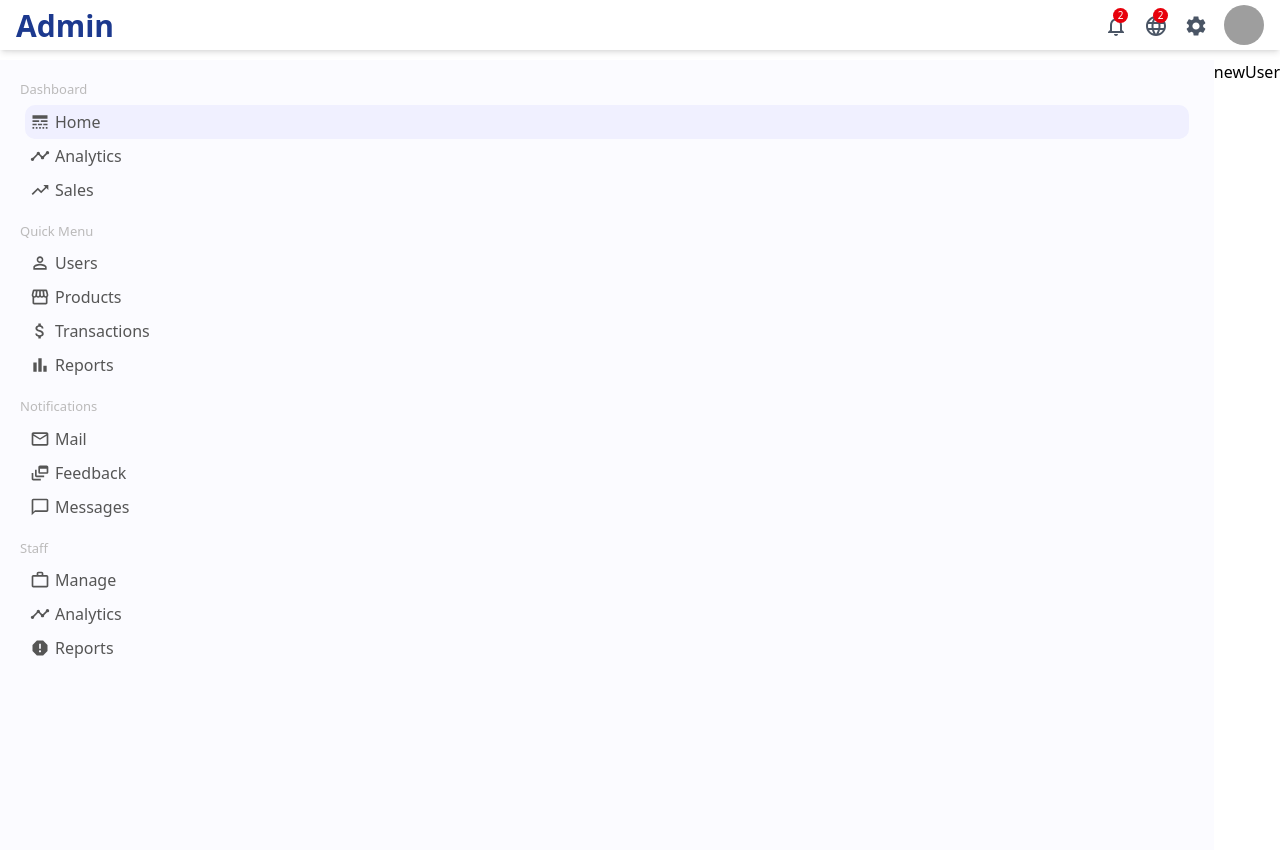
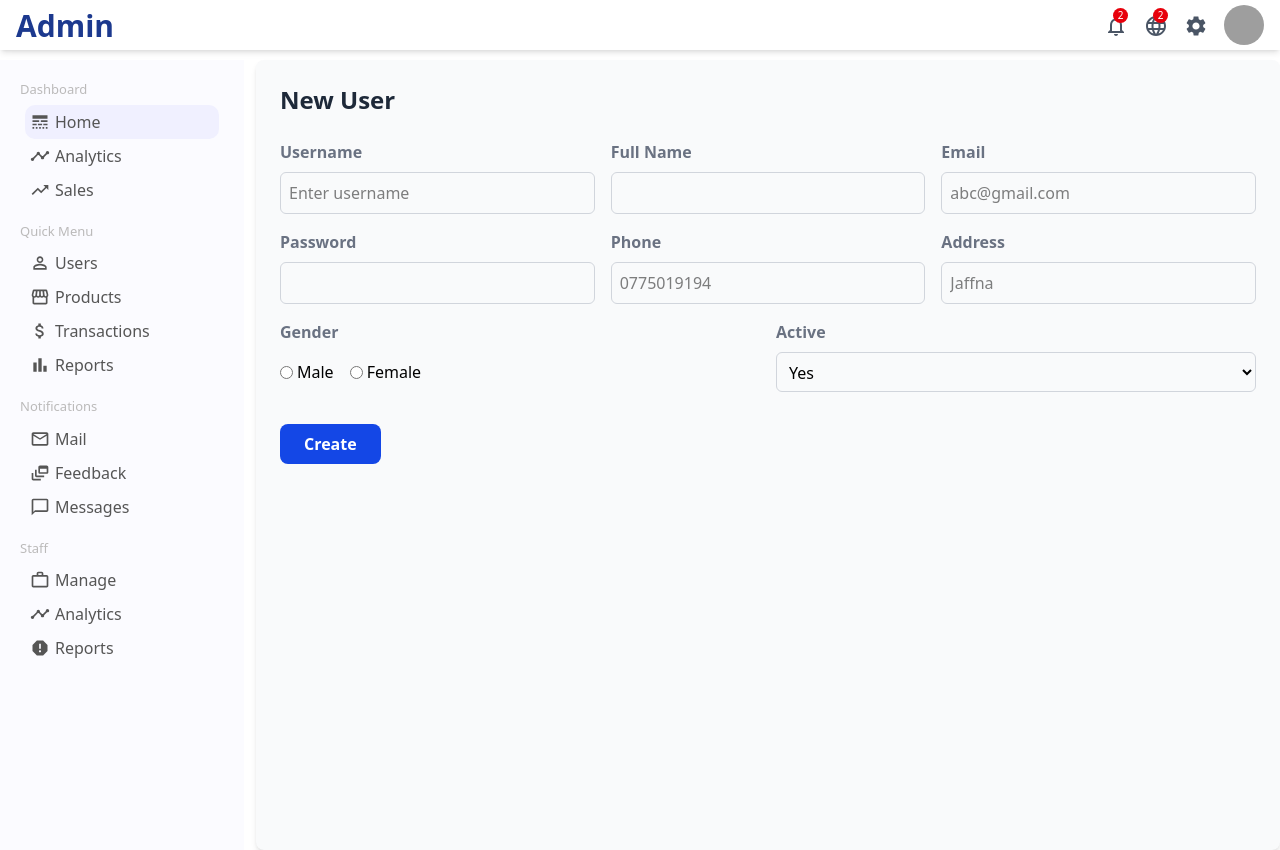
Before and after one commit to Nkugavarathan/fashion-ecommerce-mern, a React (Vite) app in the folder admin/: page /newUser in a window 1280 px wide. Built offline with nearby package versions, Linux system fonts and the light colour scheme; grey boxes are pictures that could not be loaded.

Commit message:
new user styled using tailwindcss

```diff
--- a/admin/src/components/sidebar/Sidebar.jsx
+++ b/admin/src/components/sidebar/Sidebar.jsx
@@ -17,7 +17,7 @@ import {
 import { Link } from "react-router-dom"
 function Sidebar() {
   return (
-    <div className="sidebar">
+    <div className="sidebar ">
       <div className="sidebarWrapper">
         <div className="sidebarMenu">
           <h3 className="sidebarTitle">Dashboard</h3>
--- a/admin/src/pages/newuser/NewUser.jsx
+++ b/admin/src/pages/newuser/NewUser.jsx
@@ -1,8 +1,118 @@
 import React from "react"
-import "./newUser.css"
+// import "./newUser.css"
 
 function NewUser() {
-  return <div>newUser</div>
+  return (
+    <div
+      className="flex-[4] p-6 bg-gray-50 rounded-lg shadow-md ms-3"
+      style={{ flex: 4 }}
+    >
+      <h2 className="text-2xl font-bold mb-6 text-gray-800">New User</h2>
+      <form className="flex flex-wrap gap-4">
+        {/* Username */}
+        <div className="flex flex-col flex-1 min-w-[250px]">
+          <label className="mb-2 text-gray-500 font-semibold">Username</label>
+          <input
+            type="text"
+            placeholder="Enter username"
+            className="p-2 border border-gray-300 rounded-md focus:outline-none focus:ring-2 focus:ring-blue-400"
+          />
+        </div>
+
+        {/* Full Name */}
+        <div className="flex flex-col flex-1 min-w-[250px]">
+          <label className="mb-2 text-gray-500 font-semibold">Full Name</label>
+          <input
+            type="text"
+            className="p-2 border border-gray-300 rounded-md focus:outline-none focus:ring-2 focus:ring-blue-400"
+          />
+        </div>
+
+        {/* Email */}
+        <div className="flex flex-col flex-1 min-w-[250px]">
+          <label className="mb-2 text-gray-500 font-semibold">Email</label>
+          <input
+            type="email"
+            placeholder="abc@gmail.com"
+            className="p-2 border border-gray-300 rounded-md focus:outline-none focus:ring-2 focus:ring-blue-400"
+          />
+        </div>
+
+        {/* Password */}
+        <div className="flex flex-col flex-1 min-w-[250px]">
+          <label className="mb-2 text-gray-500 font-semibold">Password</label>
+          <input
+            type="password"
+            className="p-2 border border-gray-300 rounded-md focus:outline-none focus:ring-2 focus:ring-blue-400"
+          />
+        </div>
+
+        {/* Phone */}
+        <div className="flex flex-col flex-1 min-w-[250px]">
+          <label className="mb-2 text-gray-500 font-semibold">Phone</label>
+          <input
+            type="text"
+            placeholder="0775019194"
+            className="p-2 border border-gray-300 rounded-md focus:outline-none focus:ring-2 focus:ring-blue-400"
+          />
+        </div>
+
+        {/* Address */}
+        <div className="flex flex-col flex-1 min-w-[250px]">
+          <label className="mb-2 text-gray-500 font-semibold">Address</label>
+          <input
+            type="text"
+            placeholder="Jaffna"
+            className="p-2 border border-gray-300 rounded-md focus:outline-none focus:ring-2 focus:ring-blue-400"
+          />
+        </div>
+
+        {/* Gender */}
+        <div className="flex flex-col flex-1 min-w-[250px]">
+          <label className="mb-2 text-gray-500 font-semibold">Gender</label>
+          <div className="flex items-center gap-4 mt-2">
+            <label className="flex items-center gap-1">
+              <input
+                type="radio"
+                name="gender"
+                value="male"
+                className="accent-blue-500"
+              />
+              Male
+            </label>
+            <label className="flex items-center gap-1">
+              <input
+                type="radio"
+                name="gender"
+                value="female"
+                className="accent-pink-500"
+              />
+              Female
+            </label>
+          </div>
+        </div>
+
+        {/* Active */}
+        <div className="flex flex-col flex-1 min-w-[250px]">
+          <label className="mb-2 text-gray-500 font-semibold">Active</label>
+          <select className="h-10 border border-gray-300 rounded-md p-2 focus:outline-none focus:ring-2 focus:ring-blue-400">
+            <option value="yes">Yes</option>
+            <option value="no">No</option>
+          </select>
+        </div>
+
+        {/* Submit button */}
+        <div className="w-full mt-4">
+          <button
+            type="submit"
+            className="bg-blue-700 text-white font-semibold px-6 py-2 rounded-lg hover:bg-blue-800 transition-colors"
+          >
+            Create
+          </button>
+        </div>
+      </form>
+    </div>
+  )
 }
 
 export default NewUser
--- a/admin/src/pages/newuser/newUser.css
+++ b/admin/src/pages/newuser/newUser.css
@@ -0,0 +1,3 @@
+.newuser{
+    flex:4 !important;
+}
```
